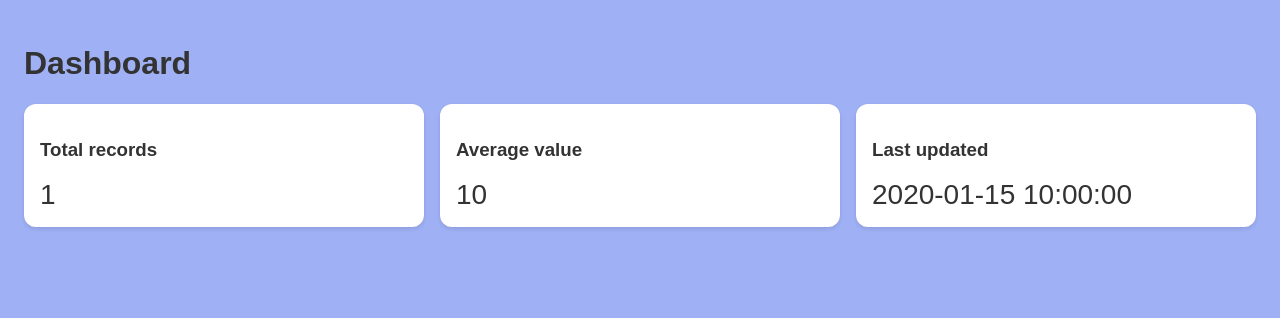
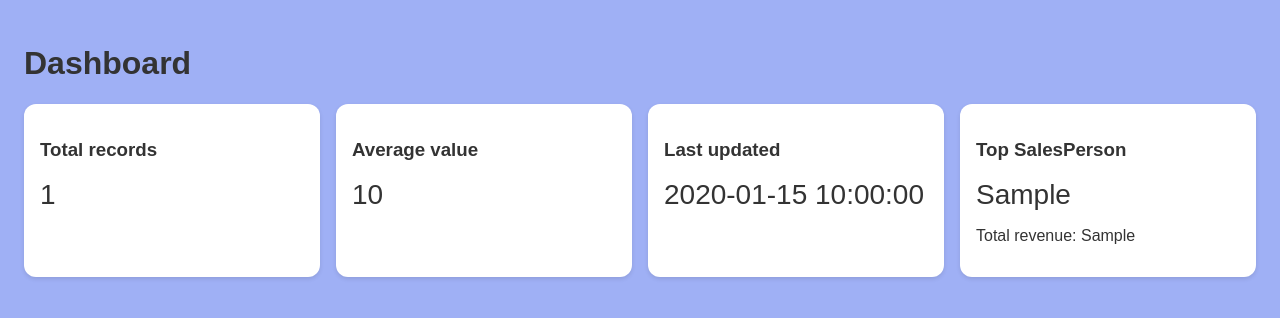
Before and after one commit to coderolyat/Flask-Outline, a Flask app: template templates/dashboard.html in a window 1280 px wide. Shown: the part 47-365 px from the top of the page. Run offline with Flask 3, Linux system fonts and the light colour scheme; the template is opened without the code that fills it: most values are stand-ins (such as "Sample title", 1, 10 or a date in 2020); some libraries are stand-ins or nearby versions.

Commit message:
Add top salesperson KPI to dashboard and update database URL instruction

```diff
--- a/app.py
+++ b/app.py
@@ -3,15 +3,13 @@ from flask import Flask, render_template
 from sqlalchemy import create_engine, text
 
 app = Flask(__name__)
-
-
 DATABASE_URL = os.getenv("DATABASE_URL")
 
 if not DATABASE_URL:
     raise RuntimeError(
         "DATABASE_URL is not set.\n\n"
         "In PowerShell, run:\n"
-        '$env:DATABASE_URL="postgresql+psycopg2://postgres:YOUR_PASSWORD@localhost:5432/sales_analysis"\n'
+        '$env:DATABASE_URL="postgresql+psycopg2://postgres:YourPassWord@localhost:5432/sales_analysis"\n'
         "Then run:\n"
         "python app.py\n"
     )
@@ -27,12 +25,13 @@ def home():
 def dashboard():
     """
     Uses Postgres table: public.sales
-    Columns (from your schema):
+    Columns:
       - sale_date (date)
       - quantity (int)
       - unit_price (numeric)
+      - salesperson_id (int)
 
-    Revenue is computed as: quantity * unit_price
+    Revenue per sale is computed as: quantity * unit_price
     """
     try:
         with engine.connect() as conn:
@@ -48,10 +47,25 @@ def dashboard():
                 text("SELECT MAX(sale_date) FROM public.sales")
             ).scalar()
 
+            top_row = conn.execute(text("""
+                SELECT
+                    salesperson_id,
+                    SUM(quantity * unit_price) AS total_revenue
+                FROM public.sales
+                GROUP BY salesperson_id
+                ORDER BY total_revenue DESC
+                LIMIT 1;
+            """)).first()
+
+        top_salesperson_id = top_row[0] if top_row else None
+        top_salesperson_revenue = float(top_row[1]) if top_row and top_row[1] is not None else None
+
         kpis = {
             "total_records": int(total_records or 0),
             "avg_value": round(float(avg_revenue_per_sale), 2) if avg_revenue_per_sale is not None else "—",
             "last_updated": last_updated.strftime("%Y-%m-%d") if last_updated else "—",
+            "top_salesperson": top_salesperson_id if top_salesperson_id is not None else "—",
+            "top_salesperson_revenue": round(top_salesperson_revenue, 2) if top_salesperson_revenue is not None else "—",
         }
 
         return render_template("dashboard.html", kpis=kpis)
--- a/templates/dashboard.html
+++ b/templates/dashboard.html
@@ -17,5 +17,10 @@
       <h3>Last updated</h3>
       <p class="big">{{ kpis.last_updated }}</p>
     </div>
+    <div class="card">
+      <h3>Top SalesPerson</h3>
+      <p class="big">{{ kpis.top_salesperson }}</p>
+      <p> Total revenue: {{kpis.top_salesperson_revenue}}</p>
+    </div>
   </div>
 {% endblock %}
```
